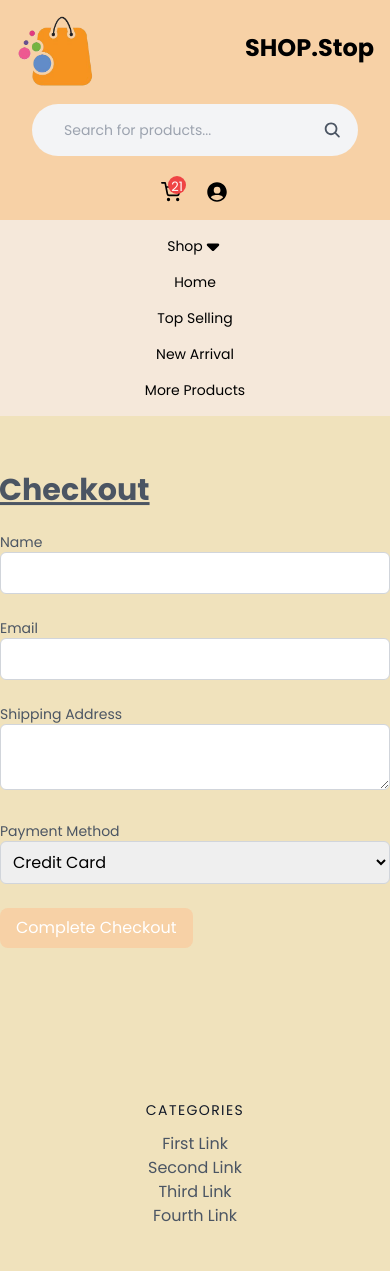
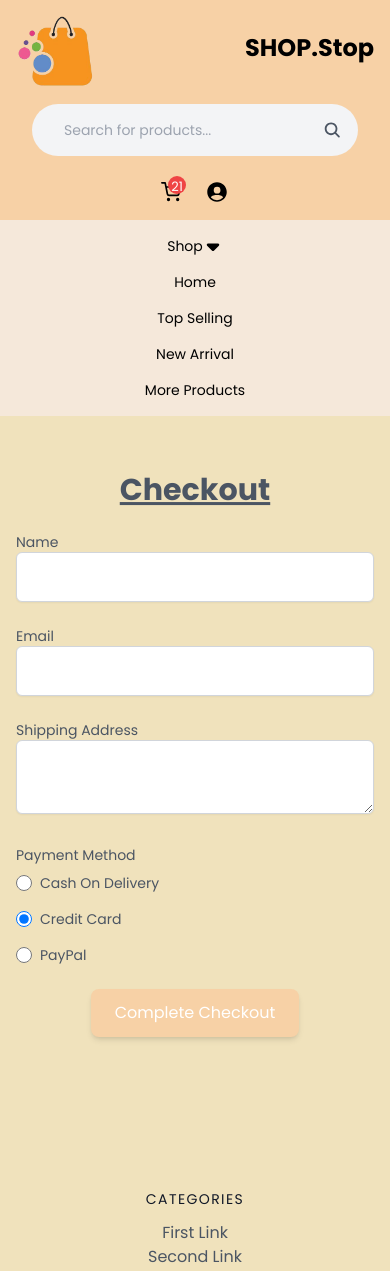
Before and after one commit to Ibrahimsabir/ecommerce-nextjs, a Next.js app: page /checkoutpage in a window 390 px wide. Shown: the top 1271 px of the page. Built offline with nearby package versions, Linux system fonts and the light colour scheme.

Commit message:
responsive check

```diff
--- a/src/app/Cart/page.tsx
+++ b/src/app/Cart/page.tsx
@@ -64,8 +64,10 @@ const Cart = () => {
   }, 0).toFixed(2); // Round to 2 decimal places
 
   return (
-    <div className="container mx-auto py-10">
-      <h1 className="text-3xl font-bold mb-6 text-gray-600 underline uppercase animate-wobble">Your Cart</h1>
+    <div className="container mx-auto py-10 px-4">
+      <h1 className="text-3xl sm:text-4xl font-bold mb-6 text-gray-600 underline uppercase animate-wobble text-center sm:text-left">
+        Your Cart
+      </h1>
       {cart.length === 0 ? (
         <p className="text-center text-gray-600">Your cart is empty.</p>
       ) : (
@@ -73,23 +75,26 @@ const Cart = () => {
           {/* Cart Items */}
           <div className="flex flex-col gap-6">
             {cart.map((item) => (
-              <div key={item.id} className="flex gap-6 items-center bg-white p-4 rounded-lg shadow-md">
-                <div className="w-20 h-20">
+              <div
+                key={item.id}
+                className="flex flex-col sm:flex-row gap-6 sm:gap-12 items-center bg-white p-4 rounded-lg shadow-md"
+              >
+                <div className="w-20 h-20 sm:w-24 sm:h-24">
                   <Image
                     src={item.img || "/images/default-product.jpg"}
                     alt={item.title}
-                    width={80}
-                    height={80}
+                    width={96}
+                    height={96}
                     className="object-cover rounded"
                   />
                 </div>
                 <div className="flex-1">
-                  <h3 className="font-medium text-gray-800">{item.title}</h3>
+                  <h3 className="font-medium text-gray-800 text-lg sm:text-xl">{item.title}</h3>
                   <p className="text-gray-600">{item.price}</p>
                   <div className="flex items-center gap-3 mt-3">
                     <button
                       onClick={() => decreaseQuantity(item.id)}
-                      className="bg-gray-200 p-1 rounded text-gray-600"
+                      className="bg-gray-200 p-2 rounded text-gray-600"
                       disabled={item.quantity <= 1}
                     >
                       -
@@ -97,7 +102,7 @@ const Cart = () => {
                     <span className="text-lg">{item.quantity}</span>
                     <button
                       onClick={() => increaseQuantity(item.id)}
-                      className="bg-gray-200 p-1 rounded text-gray-600"
+                      className="bg-gray-200 p-2 rounded text-gray-600"
                     >
                       +
                     </button>
@@ -105,7 +110,7 @@ const Cart = () => {
                 </div>
                 <button
                   onClick={() => removeFromCart(item.id)}
-                  className="text-red-600 hover:text-red-800"
+                  className="text-red-600 hover:text-red-800 mt-2 sm:mt-0"
                 >
                   <AiFillDelete size={24} />
                 </button>
@@ -116,12 +121,12 @@ const Cart = () => {
           {/* Toggle Button to Show/Hide Cart Summary */}
           <button
             onClick={() => setShowSummary(!showSummary)}
-            className="bg-[#f7d1a6] text-white py-2 px-4 shadow-lg rounded-lg hover:bg-[#e3c5a2] duration-300 mt-6 inline-block"
+            className="bg-[#f7d1a6] text-white py-2 px-6 shadow-lg rounded-lg hover:bg-[#e3c5a2] duration-300 mt-6 inline-block mx-auto sm:mx-0"
           >
             {showSummary ? "Hide Cart Summary" : "Show Cart Summary"}
           </button>
 
-          {/* Cart Summary Section (Conditionally Rendered as a Small Card) */}
+          {/* Cart Summary Section */}
           {showSummary && (
             <div className="bg-white p-4 rounded-lg shadow-lg max-w-xs mx-auto mt-6">
               <h2 className="text-xl font-bold text-gray-800 mb-3">Cart Summary</h2>
@@ -163,16 +168,16 @@ const Cart = () => {
           </div>
 
           {/* Buttons Section */}
-          <div className="flex justify-between items-center">
+          <div className="flex flex-col sm:flex-row justify-between items-center gap-4">
             <Link href="/">
-              <button className="bg-[#f7d1a6] text-white shadow-lg py-2 px-4 rounded-lg hover:bg-[#e3c5a2] duration-300">
+              <button className="bg-[#f7d1a6] text-white shadow-lg py-2 px-6 rounded-lg hover:bg-[#e3c5a2] duration-300 w-full sm:w-auto">
                 Continue Shopping
               </button>
             </Link>
             <Link href="/checkoutpage">
-            <button className="bg-[#f7d1a6] text-white shadow-lg py-2 px-4 rounded-lg hover:bg-[#e3c5a2] duration-300">
-              Proceed to Checkout
-            </button>
+              <button className="bg-[#f7d1a6] text-white shadow-lg py-2 px-6 rounded-lg hover:bg-[#e3c5a2] duration-300 w-full sm:w-auto">
+                Proceed to Checkout
+              </button>
             </Link>
           </div>
         </div>
--- a/src/app/checkoutpage/page.tsx
+++ b/src/app/checkoutpage/page.tsx
@@ -1,4 +1,4 @@
-"use client"
+"use client";
 import React, { useState } from "react";
 
 const Checkout = () => {
@@ -16,52 +16,100 @@ const Checkout = () => {
   };
 
   return (
-    <div className="container mx-auto py-10">
-      <h1 className="text-3xl font-bold mb-6 underline text-gray-600 animate-pulse">Checkout</h1>
-      <form onSubmit={handleSubmit} className="space-y-6">
-        <div>
+    <div className="container mx-auto px-4 py-10">
+      <h1 className="text-3xl font-bold mb-6 underline text-gray-600 animate-pulse text-center sm:text-left">
+        Checkout
+      </h1>
+      <form onSubmit={handleSubmit} className="space-y-6 max-w-4xl mx-auto">
+        {/* Name Field */}
+        <div className="grid grid-cols-1 sm:grid-cols-2 gap-6">
+          <div className="sm:col-span-1">
             <label className="block text-sm font-medium text-gray-600">Name</label>
             <input
               type="text"
               value={formData.name}
               onChange={(e) => setFormData({ ...formData, name: e.target.value })}
-            className="w-full p-2 border border-gray-300 rounded-md"
+              className="w-full p-3 border border-gray-300 rounded-md shadow-sm focus:outline-none focus:ring-2 focus:ring-blue-500"
               required
             />
           </div>
-        <div>
+
+          {/* Email Field */}
+          <div className="sm:col-span-1">
             <label className="block text-sm font-medium text-gray-600">Email</label>
             <input
               type="email"
               value={formData.email}
               onChange={(e) => setFormData({ ...formData, email: e.target.value })}
-            className="w-full p-2 border border-gray-300 rounded-md"
+              className="w-full p-3 border border-gray-300 rounded-md shadow-sm focus:outline-none focus:ring-2 focus:ring-blue-500"
               required
             />
           </div>
+        </div>
+
+        {/* Address Field */}
         <div>
           <label className="block text-sm font-medium text-gray-600">Shipping Address</label>
           <textarea
             value={formData.address}
             onChange={(e) => setFormData({ ...formData, address: e.target.value })}
-            className="w-full p-2 border border-gray-300 rounded-md"
+            className="w-full p-3 border border-gray-300 rounded-md shadow-sm focus:outline-none focus:ring-2 focus:ring-blue-500"
             required
           />
         </div>
+
+        {/* Payment Method Field */}
         <div>
   <label className="block text-sm font-medium text-gray-600">Payment Method</label>
-          <select
-            value={formData.paymentMethod}
+  <div className="space-y-4 mt-2">
+    <div className="flex items-center">
+      <input
+        type="radio"
+        id="cod"
+        name="paymentMethod"
+        value="cod"
+        checked={formData.paymentMethod === "cod"}
         onChange={(e) => setFormData({ ...formData, paymentMethod: e.target.value })}
-            className="w-full p-2 border border-gray-300 rounded-md"
+        className="h-4 w-4 text-blue-500 border-gray-300 focus:ring-blue-500"
+      />
+      <label htmlFor="cod" className="ml-2 text-sm font-medium text-gray-600">Cash On Delivery</label>
+    </div>
+
+    <div className="flex items-center">
+      <input
+        type="radio"
+        id="creditCard"
+        name="paymentMethod"
+        value="creditCard"
+        checked={formData.paymentMethod === "creditCard"}
+        onChange={(e) => setFormData({ ...formData, paymentMethod: e.target.value })}
+        className="h-4 w-4 text-blue-500 border-gray-300 focus:ring-blue-500"
+      />
+      <label htmlFor="creditCard" className="ml-2 text-sm font-medium text-gray-600">Credit Card</label>
+    </div>
+
+    <div className="flex items-center">
+      <input
+        type="radio"
+        id="paypal"
+        name="paymentMethod"
+        value="paypal"
+        checked={formData.paymentMethod === "paypal"}
+        onChange={(e) => setFormData({ ...formData, paymentMethod: e.target.value })}
+        className="h-4 w-4 text-blue-500 border-gray-300 focus:ring-blue-500"
+      />
+      <label htmlFor="paypal" className="ml-2 text-sm font-medium text-gray-600">PayPal</label>
+    </div>
+  </div>
+</div>
+
+
+        {/* Submit Button */}
+        <div className="flex justify-center sm:justify-start">
+          <button
+            type="submit"
+            className="bg-[#f7d1a6] text-white py-3 px-6 rounded-lg hover:bg-[#e3c5a2] duration-300 shadow-md"
           >
-            <option value="cod">Cash On Delivery</option>
-            <option value="creditCard">Credit Card</option>
-            <option value="paypal">PayPal</option>
-          </select>
-        </div>
-        <div>
-          <button type="submit" className="bg-[#f7d1a6] text-white py-2 px-4 rounded-lg hover:bg-[#e3c5a2]">
             Complete Checkout
           </button>
         </div>
```
Lines whose indentation alone changed are shown as unchanged.
